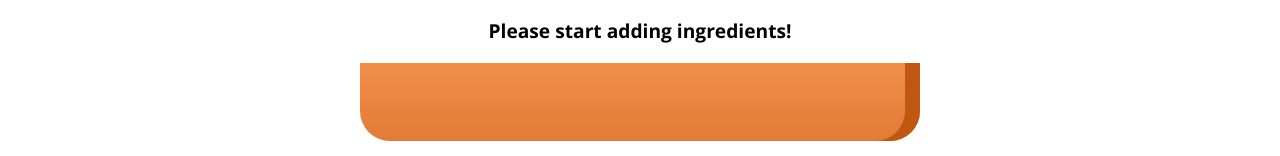
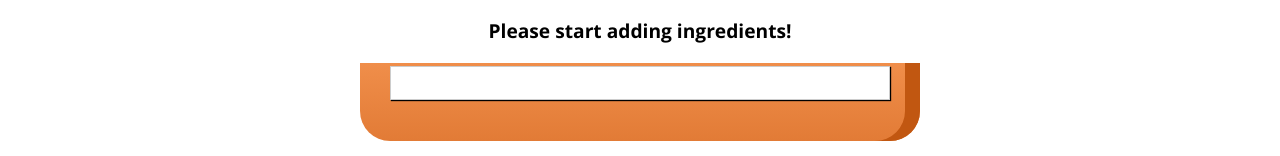
Before and after one commit to EpinderSingh/React-Burger-App, a React (Create React App) app: page / in a window 1280 px wide. Shown: the part 174-330 px from the top of the page. Built offline with nearby package versions, Linux system fonts and the light colour scheme.

Commit message:
Modal in progress

```diff
--- /dev/null
+++ b/src/components/UI/Modal/Modal.js
@@ -0,0 +1,9 @@
+import React from 'react';
+
+import classes from './Modal.module.css';
+
+const modal = (props) => {
+  return <div className={classes.Modal}>{props.children}</div>;
+};
+
+export default modal;
--- /dev/null
+++ b/src/components/UI/Modal/Modal.module.css
@@ -0,0 +1,20 @@
+.Modal {
+  position: fixed;
+  z-index: 500;
+  background-color: white;
+  width: 70%;
+  border: 1px solid #ccc;
+  box-shadow: 1px 1px 1px black;
+  padding: 16px;
+  left: 15%;
+  top: 30%;
+  box-sizing: border-box;
+  transition: all 0.3s ease-out;
+}
+
+@media (min-width: 600px) {
+  .Modal {
+    width: 500px;
+    left: calc(50% - 250px);
+  }
+}
--- a/src/containers/BugerBuilder/BurgerBuilder.js
+++ b/src/containers/BugerBuilder/BurgerBuilder.js
@@ -2,6 +2,7 @@
 
 import Burger from '../../components/Burger/Burger';
 import BuildControls from '../../components/Burger/BuildControls/BuildControls';
+import Modal from '../../components/UI/Modal/Modal';
 
 const INGREDIENTS_PRICES = {
   salad: 0.5,
@@ -83,6 +84,7 @@
 
     return (
       <Fragment>
+        <Modal />
         <Burger ingredients={this.state.ingredients} />
         <BuildControls
           ingredientAdded={this.addIngredientsHandler}
```
Also changed, not shown: src/components/Burger/OrderSummary/OrderSummary.js (added, +14 -0 lines), src/components/UI/Backdrop/Backdrop.js (added, +7 -0 lines), 1 other file (tests, documents, lock files or other folders).
